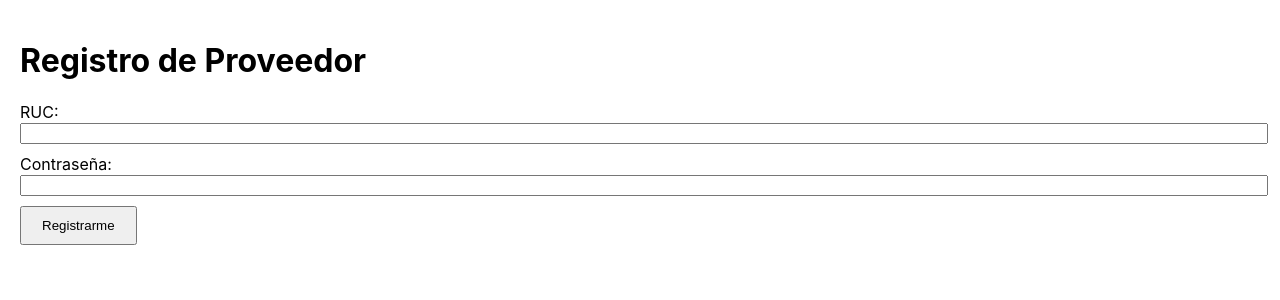
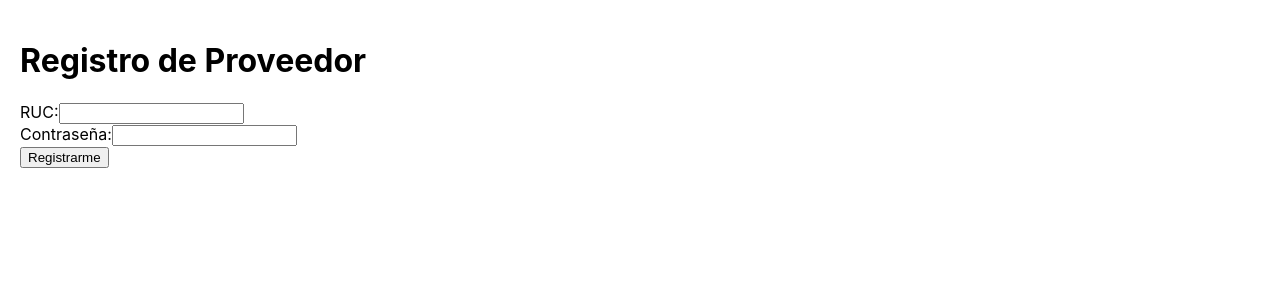
Before and after one commit to jlbv87/registro-proveedores-jlbv87, a React (Create React App) app in the folder frontend/: page /register in a window 1280 px wide. Shown: the top 300 px of the page. Built offline with nearby package versions, Linux system fonts and the light colour scheme.

Commit message:
Agregando panel del comprador

```diff
--- a/frontend/src/App.js
+++ b/frontend/src/App.js
@@ -2,10 +2,12 @@
 
 import React from 'react';
 import { BrowserRouter as Router, Routes, Route, Navigate } from 'react-router-dom';
-import RegistroProveedor from './RegistroProveedor';
-import LoginProveedor from './LoginProveedor';
-import FormularioProveedor from './FormularioProveedor';
-import ProtectedRoute from './ProtectedRoute'; // 👈 Importamos la protección
+import RegistroProveedor from './pages/RegistroProveedor';
+import LoginProveedor from './pages/LoginProveedor';
+import FormularioProveedor from './pages/FormularioProveedor';
+import LoginComprador from './pages/LoginComprador';
+import DashboardComprador from './pages/DashboardComprador';
+import ProtectedRoute from './ProtectedRoute';
 
 function App() {
   return (
@@ -14,14 +16,9 @@ function App() {
         <Route path="/" element={<Navigate to="/login" />} />
         <Route path="/register" element={<RegistroProveedor />} />
         <Route path="/login" element={<LoginProveedor />} />
-        <Route
-          path="/formulario"
-          element={
-            <ProtectedRoute>
-              <FormularioProveedor />
-            </ProtectedRoute>
-          }
-        />
+        <Route path="/formulario" element={<FormularioProveedor />} />
+        <Route path="/comprador" element={<LoginComprador />} />
+        <Route path="/dashboard" element={<DashboardComprador />} />
       </Routes>
     </Router>
   );
--- /dev/null
+++ b/frontend/src/pages/DashboardComprador.js
@@ -0,0 +1,46 @@
+// frontend/src/pages/DashboardComprador.js
+
+import React, { useEffect, useState } from 'react';
+
+function DashboardComprador() {
+  const [archivos, setArchivos] = useState([]);
+
+  useEffect(() => {
+    const fetchArchivos = async () => {
+      try {
+        const response = await fetch('https://registro-proveedores-backend.onrender.com/api/proveedores/uploads');
+        const data = await response.json();
+        setArchivos(data);
+      } catch (error) {
+        console.error('Error cargando archivos:', error);
+      }
+    };
+
+    fetchArchivos();
+  }, []);
+
+  return (
+    <div style={{ padding: '20px' }}>
+      <h1>Panel del Comprador</h1>
+      {archivos.length === 0 ? (
+        <p>No hay archivos aún.</p>
+      ) : (
+        <ul>
+          {archivos.map((archivo, index) => (
+            <li key={index}>
+              <a
+                href={`https://registro-proveedores-backend.onrender.com/uploads/${archivo}`}
+                target="_blank"
+                rel="noopener noreferrer"
+              >
+                {archivo}
+              </a>
+            </li>
+          ))}
+        </ul>
+      )}
+    </div>
+  );
+}
+
+export default DashboardComprador;
--- /dev/null
+++ b/frontend/src/pages/FormularioProveedor.js
@@ -0,0 +1,14 @@
+// frontend/src/pages/FormularioProveedor.js
+
+import React from 'react';
+
+function FormularioProveedor() {
+  return (
+    <div style={{ padding: '20px' }}>
+      <h1>Formulario de Documentos</h1>
+      <p>Aquí cargarás todos los documentos requeridos como proveedor.</p>
+    </div>
+  );
+}
+
+export default FormularioProveedor;
--- /dev/null
+++ b/frontend/src/pages/LoginComprador.js
@@ -0,0 +1,38 @@
+// frontend/src/pages/LoginComprador.js
+
+import React, { useState } from 'react';
+
+function LoginComprador() {
+  const [email, setEmail] = useState('');
+  const [clave, setClave] = useState('');
+
+  const handleSubmit = async (e) => {
+    e.preventDefault();
+    if (email === 'comprador@empresa.com' && clave === 'admin123') {
+      localStorage.setItem('admin', 'true');
+      alert('Login exitoso como comprador ✅');
+      window.location.href = '/admin';
+    } else {
+      alert('Credenciales incorrectas ❌');
+    }
+  };
+
+  return (
+    <div style={{ padding: '20px' }}>
+      <h1>Login de Comprador</h1>
+      <form onSubmit={handleSubmit}>
+        <div>
+          <label>Correo institucional:</label>
+          <input type="email" value={email} onChange={(e) => setEmail(e.target.value)} required style={{ width: '100%', marginBottom: '10px' }} />
+        </div>
+        <div>
+          <label>Clave:</label>
+          <input type="password" value={clave} onChange={(e) => setClave(e.target.value)} required style={{ width: '100%', marginBottom: '10px' }} />
+        </div>
+        <button type="submit" style={{ padding: '10px 20px' }}>Ingresar</button>
+      </form>
+    </div>
+  );
+}
+
+export default LoginComprador;
--- /dev/null
+++ b/frontend/src/pages/LoginProveedor.js
@@ -0,0 +1,51 @@
+// frontend/src/pages/LoginProveedor.js
+
+import React, { useState } from 'react';
+
+function LoginProveedor() {
+  const [ruc, setRuc] = useState('');
+  const [password, setPassword] = useState('');
+
+  const handleSubmit = async (e) => {
+    e.preventDefault();
+    try {
+      const response = await fetch('https://registro-proveedores-backend.onrender.com/api/login', {
+        method: 'POST',
+        headers: {
+          'Content-Type': 'application/json',
+        },
+        body: JSON.stringify({ ruc, password }),
+      });
+
+      if (response.ok) {
+        localStorage.setItem('authenticated', 'true'); // ✅ Guardar login
+        alert('Login exitoso ✅');
+        window.location.href = '/formulario';
+      } else {
+        alert('Credenciales incorrectas ❌');
+      }
+    } catch (error) {
+      console.error('Error:', error);
+      alert('Error de conexión ❌');
+    }
+  };
+
+  return (
+    <div style={{ padding: '20px' }}>
+      <h1>Login de Proveedor</h1>
+      <form onSubmit={handleSubmit}>
+        <div>
+          <label>RUC:</label>
+          <input type="text" value={ruc} onChange={(e) => setRuc(e.target.value)} required maxLength="11" style={{ width: '100%', marginBottom: '10px' }} />
+        </div>
+        <div>
+          <label>Contraseña:</label>
+          <input type="password" value={password} onChange={(e) => setPassword(e.target.value)} required minLength="6" style={{ width: '100%', marginBottom: '10px' }} />
+        </div>
+        <button type="submit" style={{ padding: '10px 20px' }}>Iniciar Sesión</button>
+      </form>
+    </div>
+  );
+}
+
+export default LoginProveedor;
--- /dev/null
+++ b/frontend/src/pages/RegistroProveedor.js
@@ -0,0 +1,48 @@
+// frontend/src/pages/RegistroProveedor.js
+
+import React, { useState } from 'react';
+
+function RegistroProveedor() {
+  const [ruc, setRuc] = useState('');
+  const [password, setPassword] = useState('');
+
+  const handleSubmit = async (e) => {
+    e.preventDefault();
+    try {
+      const response = await fetch('https://registro-proveedores-backend.onrender.com/api/register', {
+        method: 'POST',
+        headers: { 'Content-Type': 'application/json' },
+        body: JSON.stringify({ ruc, password }),
+      });
+
+      if (response.ok) {
+        alert('Registro exitoso ✅');
+        window.location.href = '/login';
+      } else {
+        alert('Error al registrar ❌');
+      }
+    } catch (error) {
+      console.error('Error:', error);
+      alert('Error de conexión ❌');
+    }
+  };
+
+  return (
+    <div style={{ padding: '20px' }}>
+      <h1>Registro de Proveedor</h1>
+      <form onSubmit={handleSubmit}>
+        <div>
+          <label>RUC:</label>
+          <input type="text" value={ruc} onChange={(e) => setRuc(e.target.value)} required />
+        </div>
+        <div>
+          <label>Contraseña:</label>
+          <input type="password" value={password} onChange={(e) => setPassword(e.target.value)} required />
+        </div>
+        <button type="submit">Registrarme</button>
+      </form>
+    </div>
+  );
+}
+
+export default RegistroProveedor;
```
